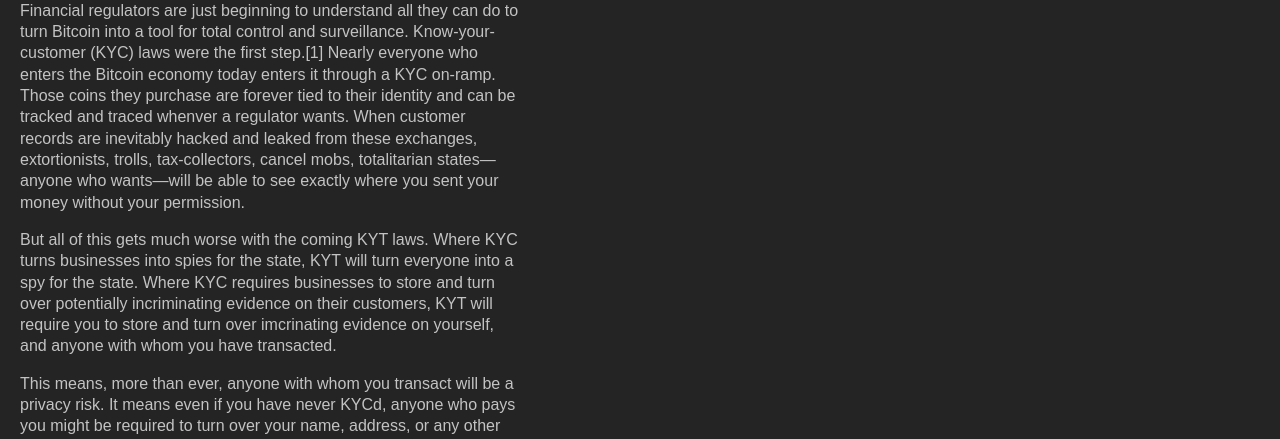
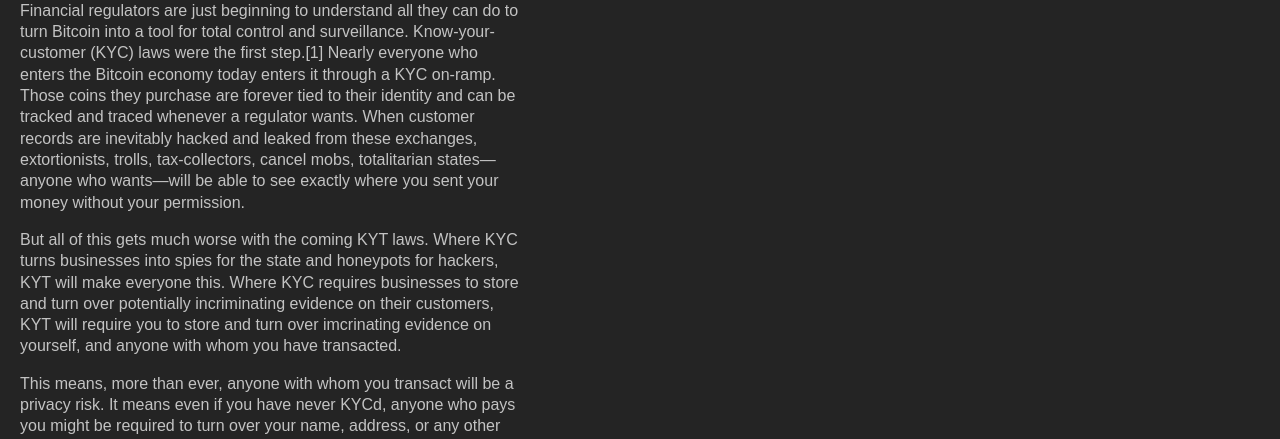
Before and after one commit to dmkgll/dmkgll, a Jekyll site: the page built from _posts/2022-06-24-kytbtc.md, in a window 1280 px wide. Shown: the part 194-633 px from the top of the page. Built offline with Jekyll 4.4.1, drawn with Linux system fonts in a browser that asks for light colours.

Commit message:
Update 2022-06-24-kytbtc.md

```diff
--- a/_posts/2022-06-24-kytbtc.md
+++ b/_posts/2022-06-24-kytbtc.md
@@ -9,11 +9,11 @@
 Financial regulators are just beginning to understand all they can do to turn Bitcoin into a tool
 for total control and surveillance. Know-your-customer (KYC) laws were the first step.[1] Nearly everyone who enters
 the Bitcoin economy today enters it through a KYC on-ramp. Those coins they purchase are
-forever tied to their identity and can be tracked and traced whenver a regulator wants. When customer records
+forever tied to their identity and can be tracked and traced whenever a regulator wants. When customer records
 are inevitably hacked and leaked from these exchanges, extortionists, trolls, tax-collectors, cancel mobs, totalitarian states—anyone who wants—will
 be able to see exactly where you sent your money without your permission.
 
-But all of this gets much worse with the coming KYT laws. Where KYC turns businesses into spies for the state, KYT will turn everyone into a spy for the state. Where KYC
+But all of this gets much worse with the coming KYT laws. Where KYC turns businesses into spies for the state and honeypots for hackers, KYT will make everyone this. Where KYC
 requires businesses to store and turn over potentially incriminating evidence on their customers, KYT will require you to store and turn over
 imcrinating evidence on yourself, and anyone with whom you have transacted.
 
```
